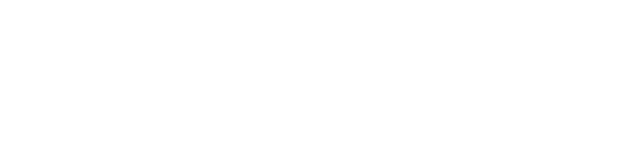
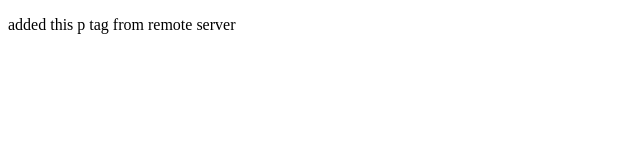
Before and after one commit to dotun-ogundare/learning-git, a plain HTML site: page index.html in a window 1280 px wide. Shown: the whole page, without its empty margins (0-640 px from the left). Drawn offline with Linux system fonts and the light colour scheme.

Commit message:
added p tag from remote server

```diff
--- a/index.html
+++ b/index.html
@@ -13,6 +13,6 @@
         <link rel="stylesheet" href="">
     </head>
     <body>
-
+    <p>added this p tag from remote server</p>
     </body>
 </html>
```
